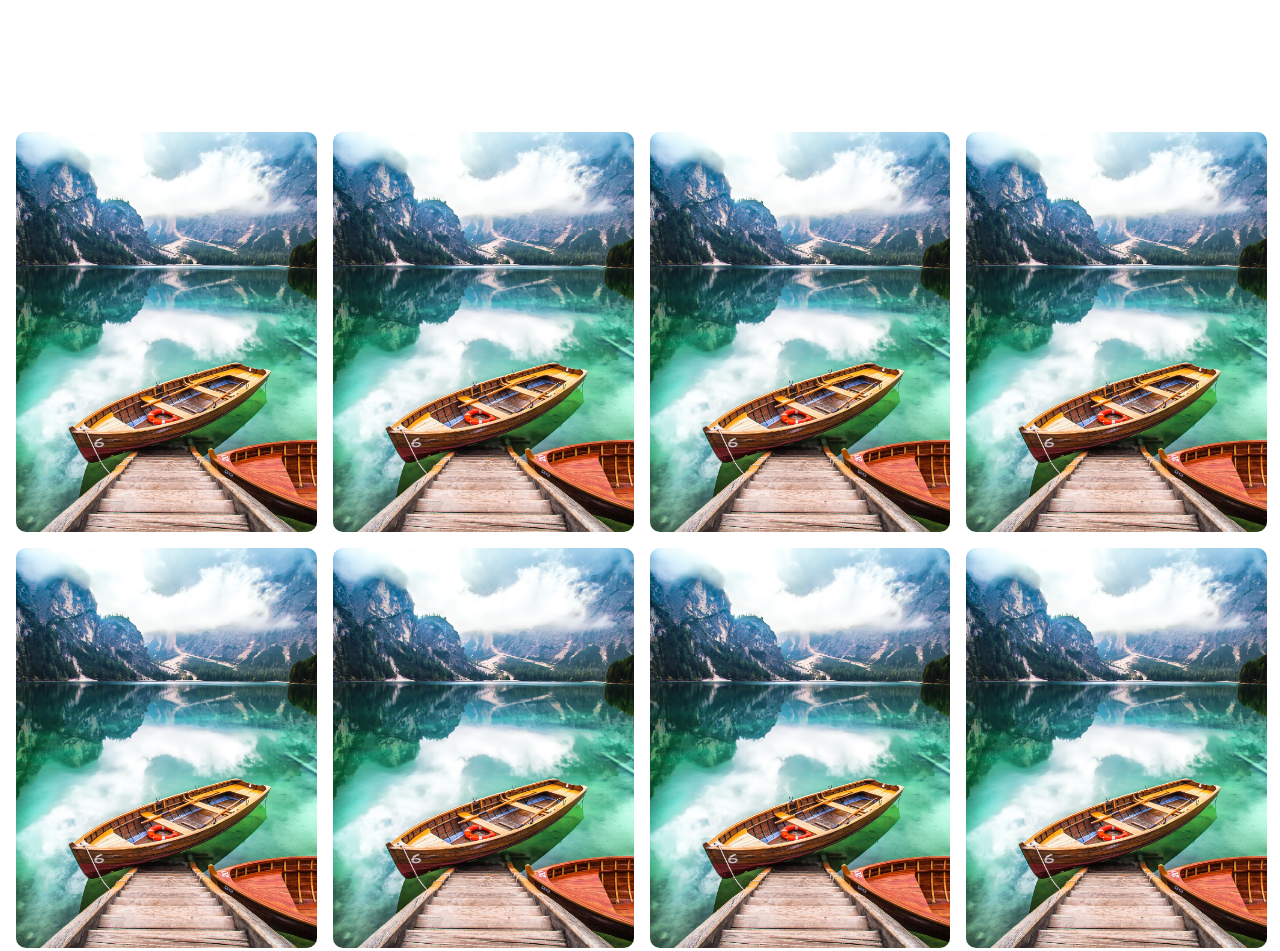
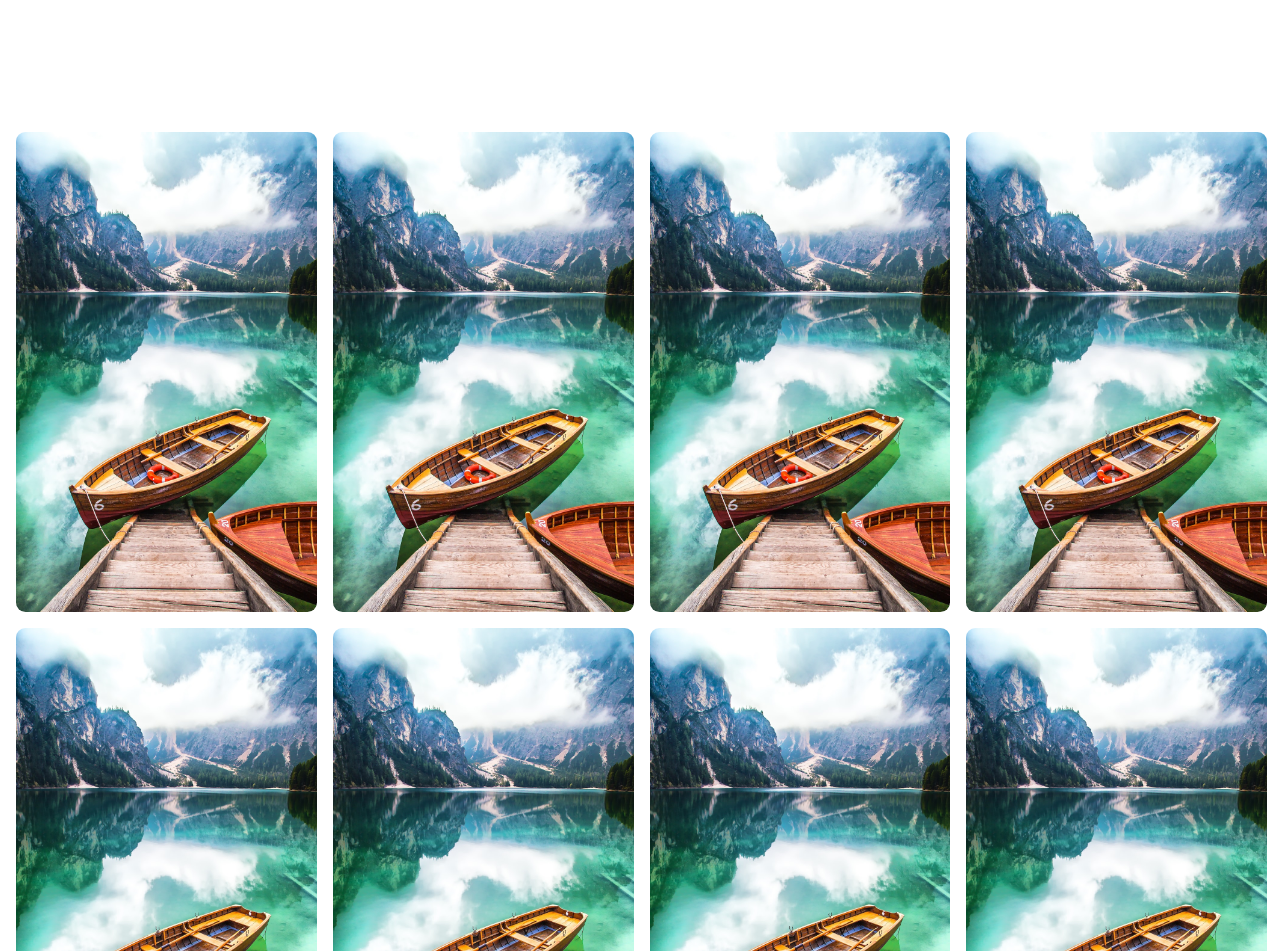
Before and after one commit to Mohamed-Elbehery/Assignment-3, a plain HTML site: page index.html in a window 1280 px wide. Shown: the part 700-1651 px from the top of the page. Drawn offline with Linux system fonts and the light colour scheme.

Commit message:
clean code changes

```diff
--- a/index.html
+++ b/index.html
@@ -31,10 +31,10 @@
         <a href="#cards">Travel With Us</a>
       </div>
     </section>
-    <section class="cards" id="cards">
+    <section id="cards">
       <div class="card">
         <div class="card-img">
-          <img src="./assets/photo-1544376798-89aa6b82c6cd.jfif" alt="photo" />
+          <img src="./assets/boat.jfif" alt="photo" />
         </div>
         <div class="overlay">
           <div class="card-caption">
@@ -48,7 +48,7 @@
       </div>
       <div class="card">
         <div class="card-img">
-          <img src="./assets/photo-1544376798-89aa6b82c6cd.jfif" alt="photo" />
+          <img src="./assets/boat.jfif" alt="photo" />
         </div>
         <div class="overlay">
           <div class="card-caption">
@@ -62,7 +62,7 @@
       </div>
       <div class="card">
         <div class="card-img">
-          <img src="./assets/photo-1544376798-89aa6b82c6cd.jfif" alt="photo" />
+          <img src="./assets/boat.jfif" alt="photo" />
         </div>
         <div class="overlay">
           <div class="card-caption">
@@ -76,7 +76,7 @@
       </div>
       <div class="card">
         <div class="card-img">
-          <img src="./assets/photo-1544376798-89aa6b82c6cd.jfif" alt="photo" />
+          <img src="./assets/boat.jfif" alt="photo" />
         </div>
         <div class="overlay">
           <div class="card-caption">
@@ -90,7 +90,7 @@
       </div>
       <div class="card">
         <div class="card-img">
-          <img src="./assets/photo-1544376798-89aa6b82c6cd.jfif" alt="photo" />
+          <img src="./assets/boat.jfif" alt="photo" />
         </div>
         <div class="overlay">
           <div class="card-caption">
@@ -104,7 +104,7 @@
       </div>
       <div class="card">
         <div class="card-img">
-          <img src="./assets/photo-1544376798-89aa6b82c6cd.jfif" alt="photo" />
+          <img src="./assets/boat.jfif" alt="photo" />
         </div>
         <div class="overlay">
           <div class="card-caption">
@@ -118,7 +118,7 @@
       </div>
       <div class="card">
         <div class="card-img">
-          <img src="./assets/photo-1544376798-89aa6b82c6cd.jfif" alt="photo" />
+          <img src="./assets/boat.jfif" alt="photo" />
         </div>
         <div class="overlay">
           <div class="card-caption">
@@ -132,7 +132,7 @@
       </div>
       <div class="card">
         <div class="card-img">
-          <img src="./assets/photo-1544376798-89aa6b82c6cd.jfif" alt="photo" />
+          <img src="./assets/boat.jfif" alt="photo" />
         </div>
         <div class="overlay">
           <div class="card-caption">
--- a/src/main.css
+++ b/src/main.css
@@ -25,7 +25,7 @@ header {
   z-index: 1;
   color: white;
   padding: 1rem 2rem;
-  backdrop-filter: blur(0.5rem);
+  backdrop-filter: blur(0.25rem);
 }
 
 header .logo {
@@ -106,8 +106,8 @@ header nav ul li:hover a {
   color: white;
   cursor: pointer;
   padding: 1rem 1.25rem;
-  font-size: 14px;
-  border: 2px solid white;
+  font-size: 0.9rem;
+  border: 0.125rem solid white;
   transition: 0.5s;
 }
 
@@ -121,37 +121,37 @@ header nav ul li:hover a {
   transform: translate(-50%, -50%);
 }
 
-.cards {
-  margin: 1rem 0;
-  height: 100vh;
+#cards {
+  padding: 1rem 0;
+  min-height: 100vh;
 }
 
-.card {
+#cards .card {
   width: 23.5%;
-  height: 400px;
+  height: 30rem;
   position: relative;
   float: left;
   margin: 1rem 0 0 1rem;
-  border-radius: 10px;
+  border-radius: 0.6rem;
   transition: 1s;
   overflow: hidden;
 }
 
-.card:hover {
+#cards .card:hover {
   box-shadow: 0 0 1.5rem rgba(0, 0, 0, 0.7);
 }
 
-.card .card-img {
+#cards .card .card-img {
   width: 100%;
   height: 100%;
 }
 
-.card .card-img img {
+#cards .card .card-img img {
   width: 100%;
   height: 100%;
 }
 
-.card .overlay {
+#cards .card .overlay {
   background-color: rgba(0, 0, 0, 0.5);
   position: absolute;
   inset: 0;
@@ -159,19 +159,19 @@ header nav ul li:hover a {
   transition: 0.725s;
 }
 
-.card:hover .overlay {
+#cards .card:hover .overlay {
   transform: rotate(360deg);
   opacity: 1;
 }
 
-.card .overlay .card-caption {
+#cards .card .overlay .card-caption {
   color: white;
   text-align: center;
   position: absolute;
   top: 35%;
 }
 
-.card .overlay .card-caption p {
-  width: 80%;
-  margin: 10px auto 0;
+#cards .card .overlay .card-caption p {
+  width: 90%;
+  margin: 0.6rem auto 0;
 }
```
Also changed, not shown: assets/boat.jfif (renamed from assets/photo-1544376798-89aa6b82c6cd.jfif).
